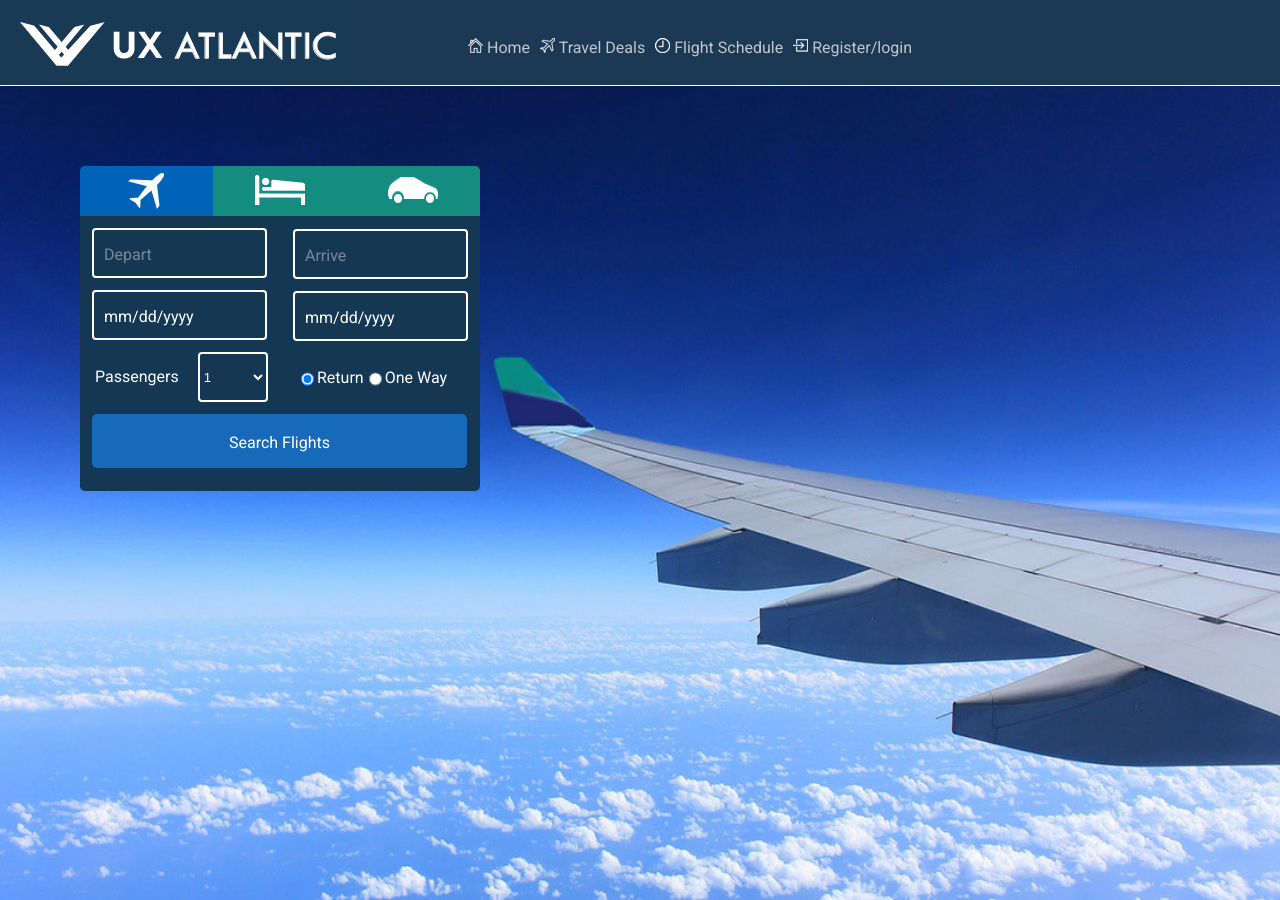
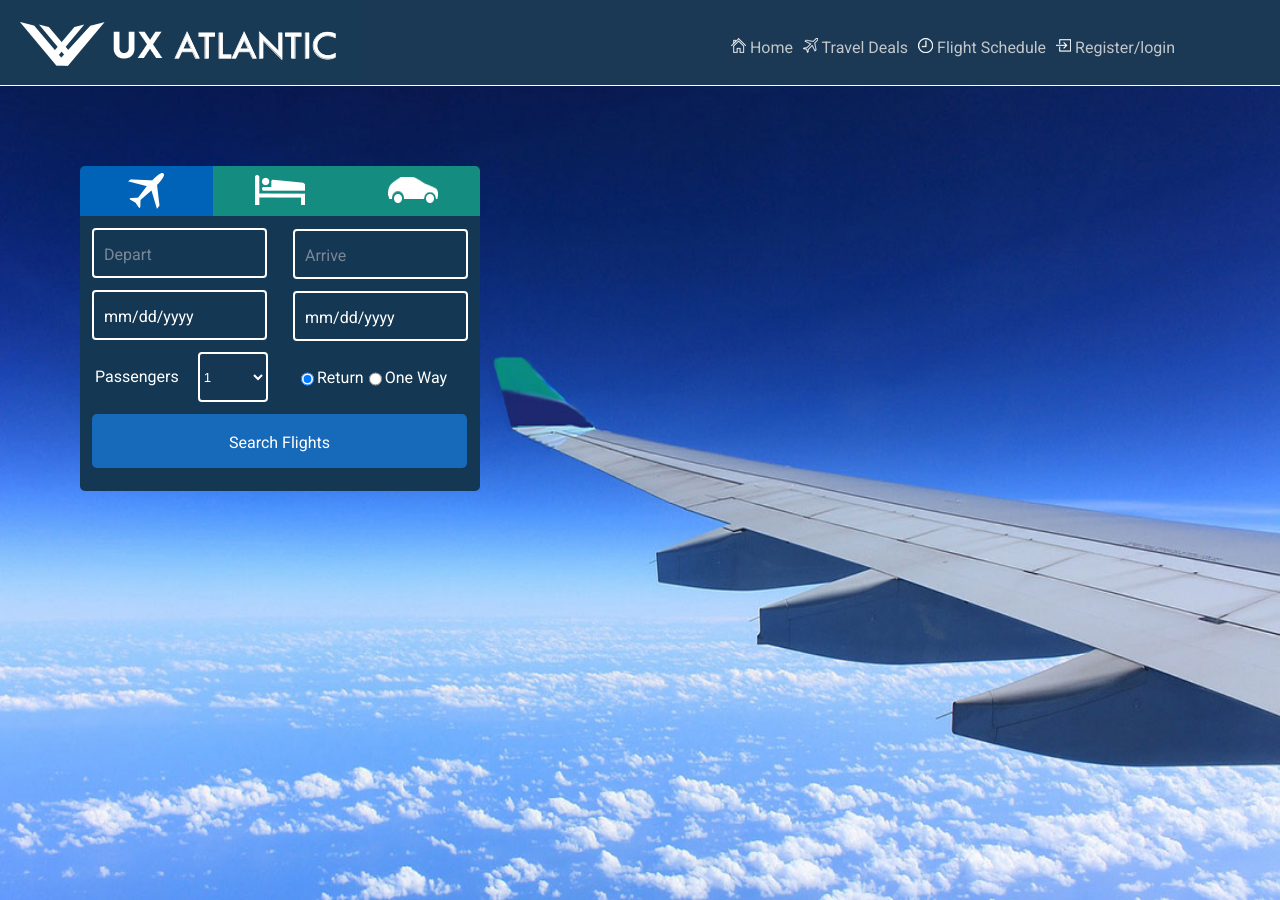
Before and after one commit to George-Perez/lesson4_challenge_day2, a Jekyll site: the page built from index.html, in a window 1280 px wide. Built offline with Jekyll 4.4.1, drawn with Linux system fonts in a browser that asks for light colours.

Commit message:
added margin

```diff
--- a/_includes/navigation.html
+++ b/_includes/navigation.html
@@ -16,12 +16,14 @@
 
     .navlinks {
         display: flex;
+        justify-content: flex-end;
         flex-wrap: wrap;
         align-content: stretch;
         margin-top: 10px;
         margin-left: 100px;
         width: 100%;
         height: auto;
+        margin-right: 100px;
     }
 
     nav-logo {
```
